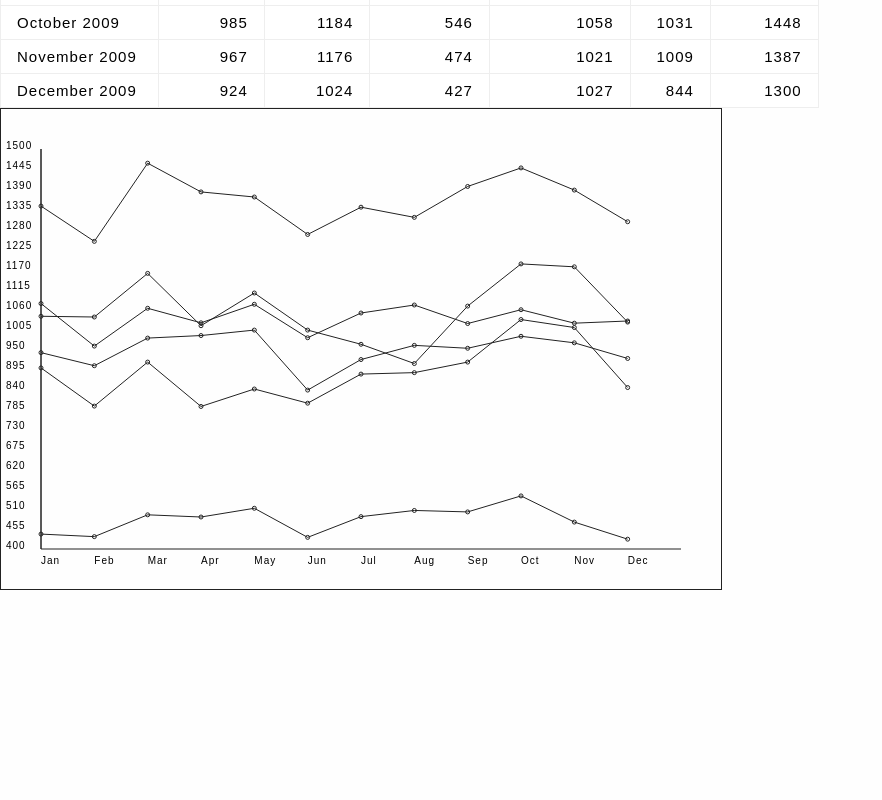
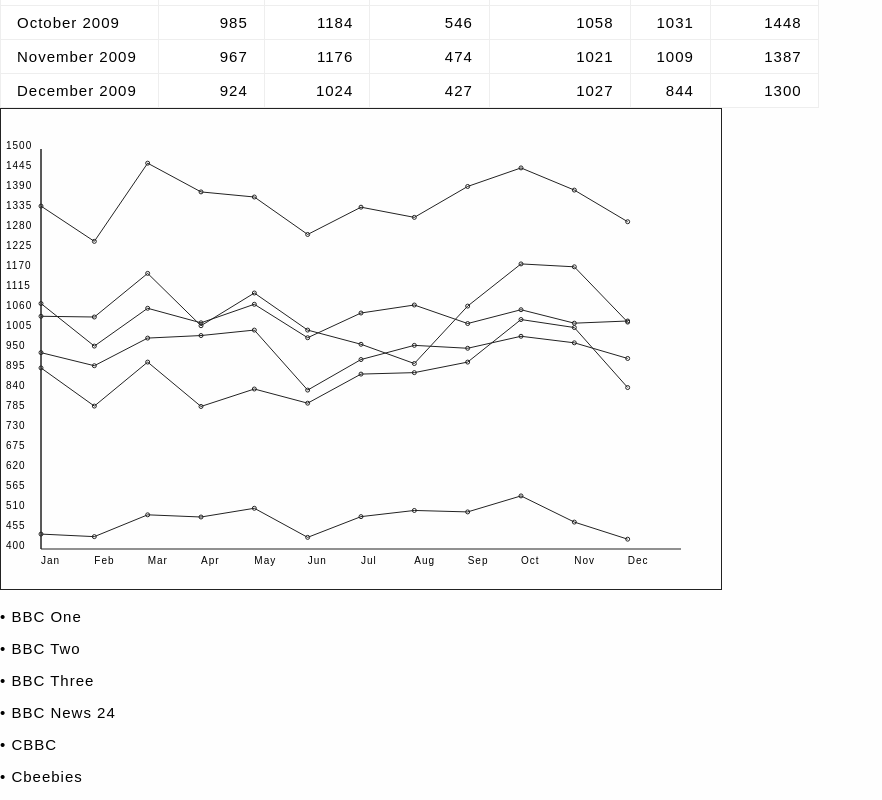
Before and after one commit to wjbaker101/data-table-trainee-assessment, a plain HTML site: page index.html in a window 1280 px wide. Shown: the part 335-1135 px from the top of the page, without its empty margins (0-882 px from the left). Before the commit the page ends 928 px from the top, so only its background shows below. Drawn offline with Linux system fonts and the light colour scheme.

Commit message:
Add graph key

```diff
--- a/index.html
+++ b/index.html
@@ -28,6 +28,14 @@
         <canvas width="720" height="480" class="graph-canvas">
             Browser does not support canvas.
         </canvas>
+        <div>
+            <p class="bbc-one">&bull; BBC One</p>
+            <p class="bbc-two">&bull; BBC Two</p>
+            <p class="bbc-three">&bull; BBC Three</p>
+            <p class="bbc-news-24">&bull; BBC News 24</p>
+            <p class="cbbc">&bull; CBBC</p>
+            <p class="cbeebies">&bull; Cbeebies</p>
+        </div>
         <script src="jquery-2.1.1.js"></script>
         <script src="scripts.js"></script>
     </body>
```
